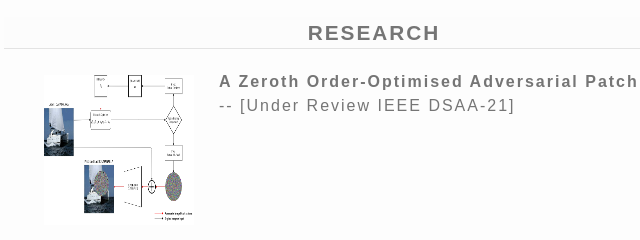
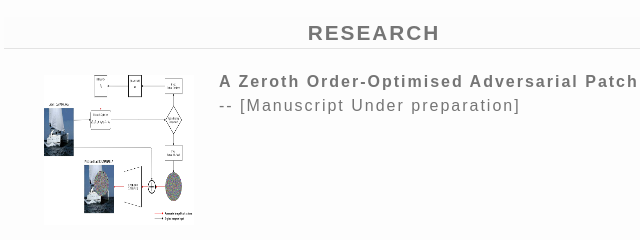
Before and after one commit to satyadwyoom/satyadwyoom_old1.github.io, a plain HTML site: page index.html in a window 1280 px wide. Shown: the part 510-750 px from the top of the page, 266-906 px from the left. Drawn offline with nearby package versions, Linux system fonts and the light colour scheme; some packages are replaced by stand-ins of ours.

Commit message:
Update index.html

```diff
--- a/index.html
+++ b/index.html
@@ -381,7 +381,7 @@ toggleDiv('research');
             <img src="assets/Zoo-Flow chart.png">
 
           <div class="researchtitle">
-            <b>A Zeroth Order-Optimised Adversarial Patch Attack</b><br> -- [Under Review IEEE DSAA-21]<br />
+            <b>A Zeroth Order-Optimised Adversarial Patch Attack</b><br> -- [Manuscript Under preparation]<br />
 
 
               <!-- [<a href="http://arxiv.org/abs/2006.09359">PDF</a>] -->
```
